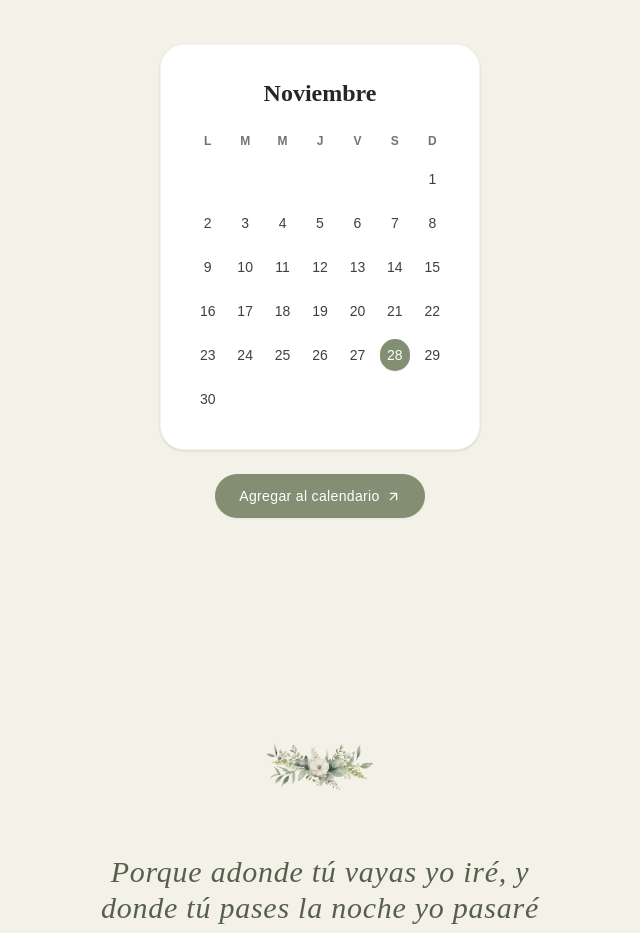
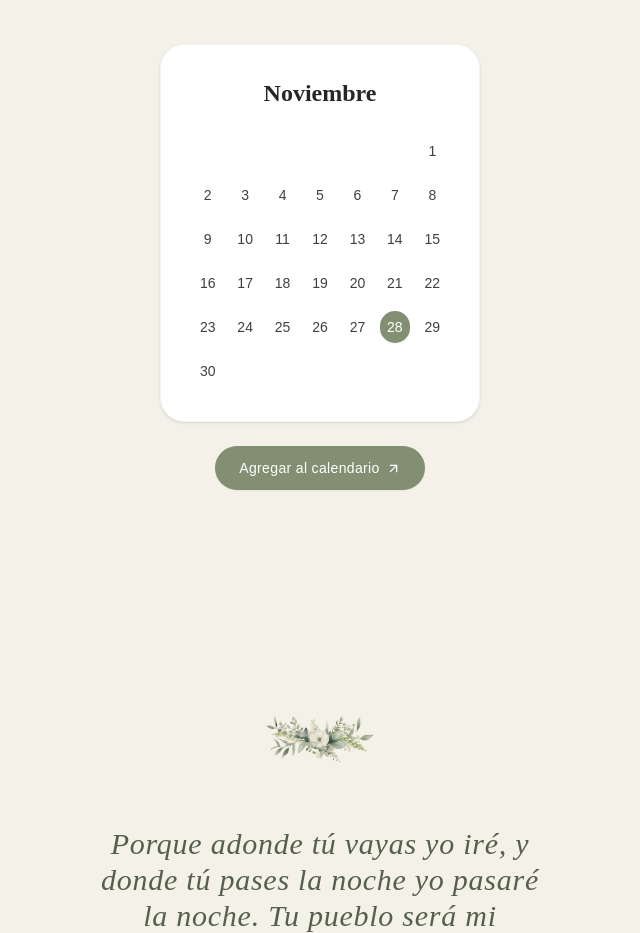
Before and after one commit to Hilariordz/invitacion, a React (Vite) app: page / in a window 1280 px wide. Shown: the part 820-1753 px from the top of the page, without its empty margins (320-960 px from the left). Built offline with nearby package versions, Linux system fonts and the light colour scheme.

Commit message:
fix: descomentar la variable weekDays y agregar comentario sobre su uso

```diff
--- a/src/components/CalendarCard.jsx
+++ b/src/components/CalendarCard.jsx
@@ -10,7 +10,8 @@ export default function CalendarCard({
   details = "¡Te esperamos para celebrar nuestra boda!",
   mapUrl = "https://maps.app.goo.gl/REeBkLC7BxDnR4Ao6"
 }) {
-  const weekDays = ["L", "M", "M", "J", "V", "S", "D"];
+  // Se reactiva cuando sea necesario mostrar los días de la semana.
+  // const weekDays = ["L", "M", "M", "J", "V", "S", "D"];
   const monthNames = [
     "enero",
     "febrero",
@@ -64,16 +65,7 @@ export default function CalendarCard({
             {month}
           </h3>
 
-          <div className="grid grid-cols-7 gap-1 sm:gap-2 mb-3">
-            {weekDays.map((dayName) => (
-              <span
-                key={dayName}
-                className="text-[10px] sm:text-xs font-semibold text-neutral-500 uppercase"
-              >
-                {dayName}
-              </span>
-            ))}
-          </div>
+          {/* Encabezados de los días ocultos temporalmente por compatibilidad. */}
 
           <div className="grid grid-cols-7 gap-1 sm:gap-2 items-center">
             {calendarDays.map((calendarDay, index) => {
```
